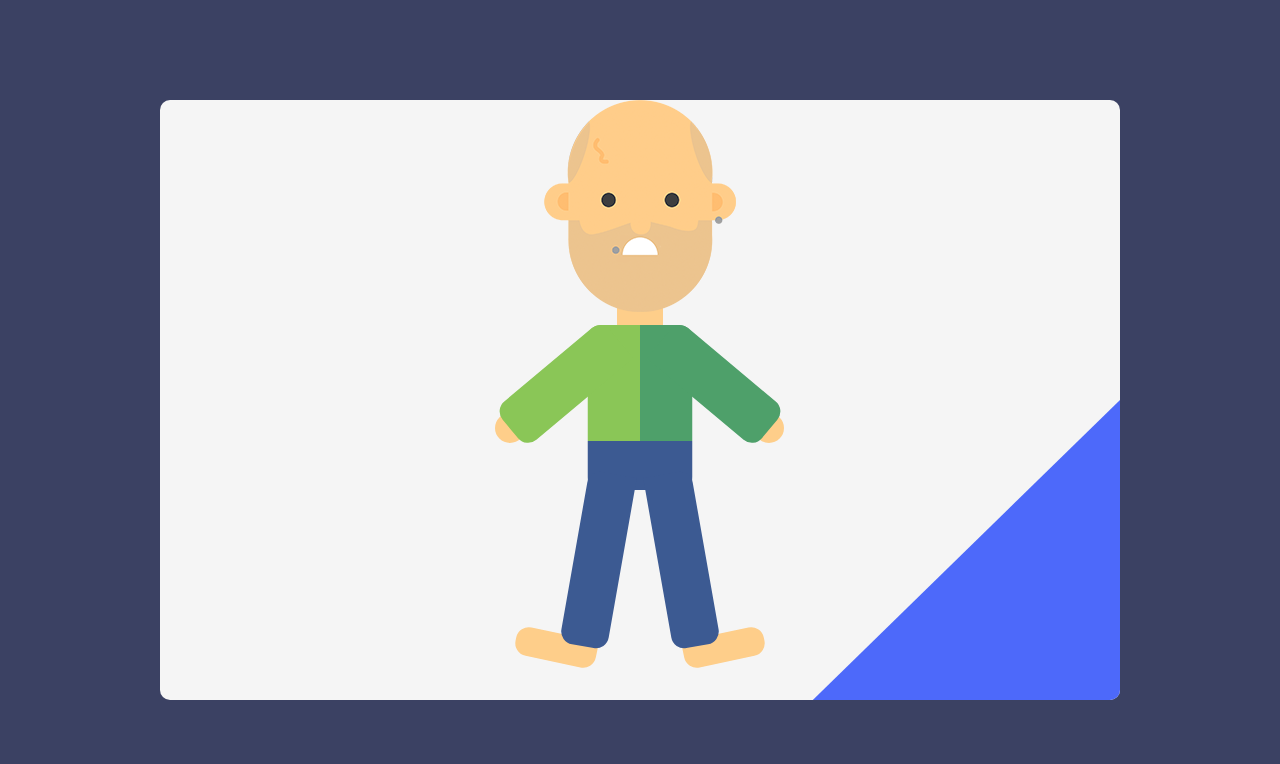
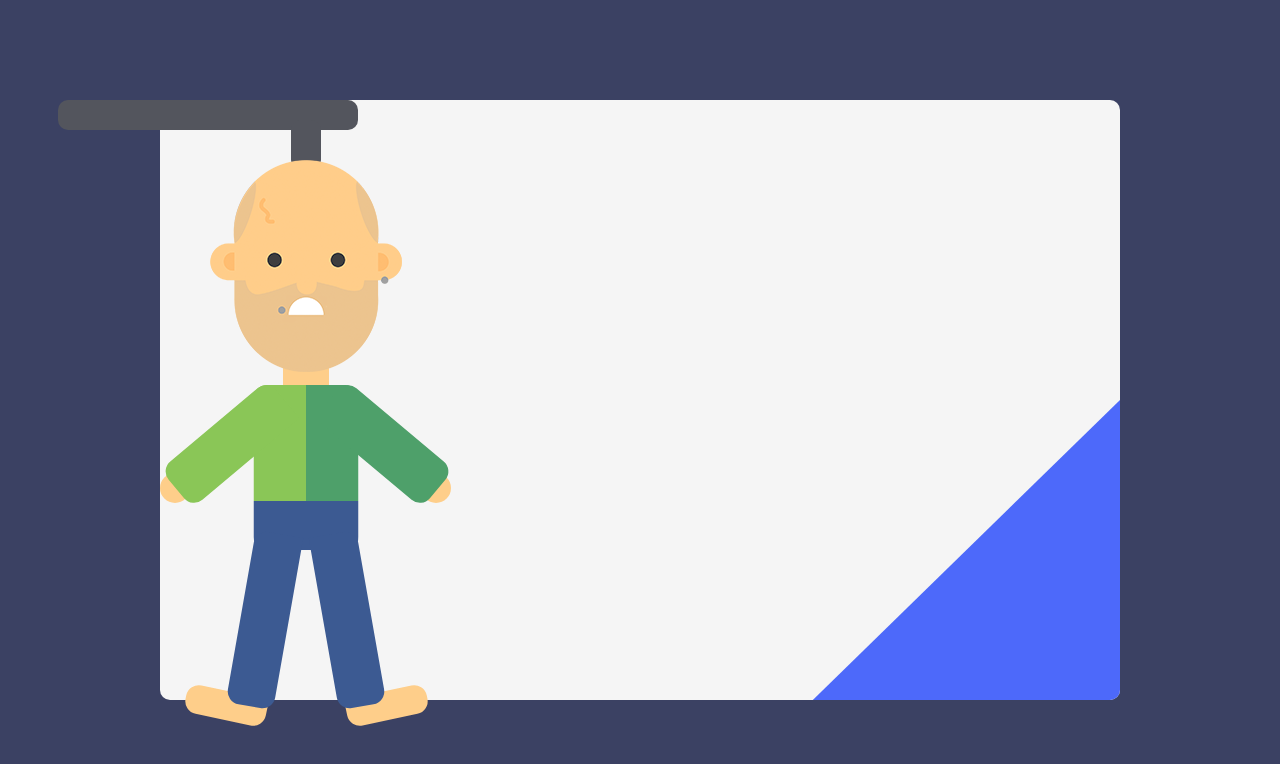
Before and after one commit to sitek94/netguru-hangman-task, a React (Create React App) app: page / in a window 1280 px wide. Shown: the top 764 px of the page. Built offline with nearby package versions, Linux system fonts and the light colour scheme.

Commit message:
add the bar; update folk's dimensions

```diff
--- a/src/components/folk.js
+++ b/src/components/folk.js
@@ -3,6 +3,7 @@ import './folk.scss';
 
 function Folk() {
   return (
+    <FolkContainer>
       <div className="folk">
         <div className="neck" />
         <img className="head" alt="Folk's head" src={head} />
@@ -19,7 +20,18 @@ function Folk() {
         <div className="leg leg--left" />
         <div className="leg leg--right" />
       </div>
-  )
+    </FolkContainer>
+  );
+}
+
+function FolkContainer({ children }) {
+  return (
+    <div className="folk-container">
+      <div className="bar bar--horizontal" />
+      <div className="bar bar--vertical" />
+      {children}
+    </div>
+  );
 }
 
 export default Folk;
--- a/src/components/folk.scss
+++ b/src/components/folk.scss
@@ -21,9 +21,9 @@
 
   // FOLK CONTAINER
   position: relative;
-  margin: 0 auto;
-  height: 600px;
-  width: 420px;
+  top: 60px;
+  height: 565px;
+  width: 291px;
 
   & > * {
     position: absolute;
@@ -77,15 +77,15 @@
     border-radius: var(--border-radius);
 
     &--left {
-      left: 32%;
-      transform: translateX(-50%) rotate(-40deg);
+      left: 0;
+      transform: rotate(-40deg);
       background-color: var(--green-light);
       border-bottom-right-radius: 0;
     }
 
     &--right {
-      left: 68%;
-      transform: translateX(-50%) rotate(40deg);
+      left: 154px;
+      transform: rotate(40deg);
       background-color: var(--green-dark);
       border-bottom-left-radius: 0;
     }
@@ -100,11 +100,11 @@
     background-color: var(--skin-color);
 
     &--left {
-      left: 65px;
+      left: 0;
     }
 
     &--right {
-      left: 324px;
+      right: 0;
     }
   }
 
@@ -117,36 +117,62 @@
     border-radius: var(--border-radius);
 
     &--left {
-      left: 40%;
-      transform: translateX(-50%) rotate(-80deg);
+      left: 17px;
+      transform: rotate(-80deg);
       border-bottom-right-radius: 0;
     }
 
     &--right {
-      left: 60%;
-      transform: translateX(-50%) rotate(80deg);
+      left: 100px;
+      transform: rotate(80deg);
       border-bottom-left-radius: 0;
     }
   }
 
   // FEET
   .foot {
-    top: 533px;
+    top: 531px;
     width: var(--foot-width);
     height: var(--foot-height);
     background-color: var(--skin-color);
     border-radius: var(--border-radius);
 
     &--left {
-      left: 30%;
-      transform: translateX(-50%) rotate(12deg);
+      left: 25px;
+      transform: rotate(12deg);
       border-top-right-radius: 0;
     }
 
     &--right {
-      left: 70%;
-      transform: translateX(-50%) rotate(-12deg);
+      left: 186px;
+      transform: rotate(-12deg);
       border-top-left-radius: 0;
     }
   }
 }
+
+// FOLK's CONTAINER
+.folk-container {
+  position: relative;
+}
+
+// BAR
+.bar {
+  position: absolute;
+  background-color: #53555d;
+  border-radius: 10px;
+
+  &--horizontal {
+    left: -35%;
+    width: 300px;
+    height: 30px;
+  }
+
+  &--vertical {
+    top: 20px;
+    left: 50%;
+    transform: translateX(-50%);
+    width: 30px;
+    height: 50px;
+  }
+}
```
Lines whose indentation alone changed are shown as unchanged.
